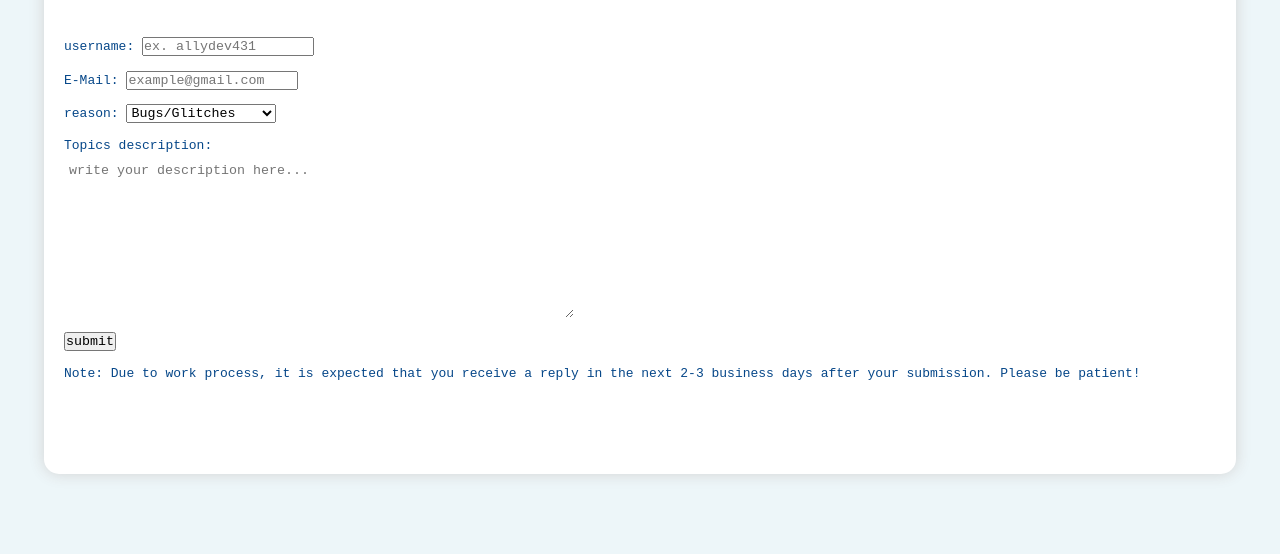
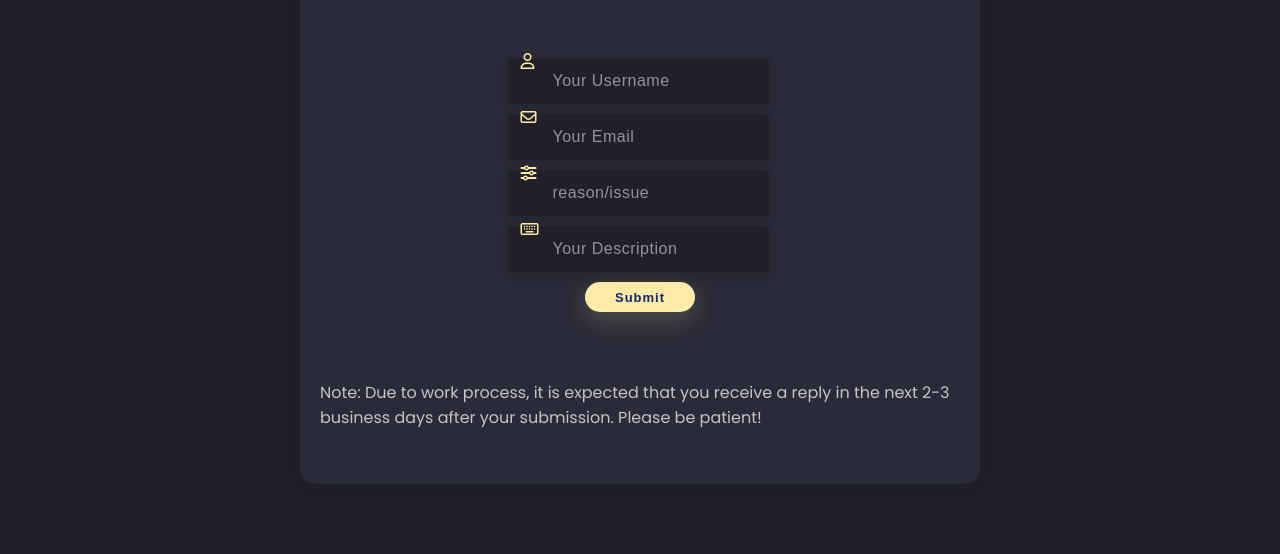
Before and after one commit to AllyyDev/Quiz, a plain HTML site: page feedback.html in a window 1280 px wide. Shown: the part 246-800 px from the top of the page. Drawn offline with Linux system fonts and the light colour scheme.

Commit message:
work on design, Feedback.html status: finished

```diff
--- a/feedback.html
+++ b/feedback.html
@@ -13,6 +13,7 @@
   <body>
     <div class="header">
       <img src="images/HomeL.png" id="icon" alt="" />
+      <p>Contact Us</p>
       <div class="links">
         <a href="index.html" class="linked">
           <i class="fa-classic fa-home"></i
@@ -28,53 +29,48 @@
           method="post"
           class="formFeed"
         >
-          <div class="feedUser">
-            <label for="username">username: </label>
+          <div class="inputCont">
             <input
               type="text"
-              id="username"
+              class="inputs"
               name="username"
-              placeholder="ex. allydev431"
+              placeholder="Your Username"
               minlength="5"
               maxlength="10"
+              required
             />
+            <i class="input-icon fa-regular fa-user"></i>
           </div>
 
-          <div class="feedMail">
-            <label for="mail">E-Mail: </label>
+          <div class="inputCont">
             <input
               type="email"
-              id="mail"
+              class="inputs"
               name="email"
-              placeholder="example@gmail.com"
+              placeholder="Your Email"
               required
             />
+            <i class="input-icon fa-regular fa-envelope"></i>
           </div>
 
-          <div class="feedIssue">
-            <label for="issue">reason: </label>
-            <select id="issue" name="select" required>
-              <option value="bugs">Bugs/Glitches</option>
-              <option value="idea">idea</option>
-              <option value="rating">general Feedback</option>
-              <option value="others">others...</option>
-            </select>
+          <div class="inputCont">
+            <input class="inputs" name="select" placeholder="reason/issue" required>
+            <i class="input-icon fa-solid fa-sliders"></i>
           </div>
 
-          <div class="descriptionFeed">
-            <label for="title">Topics description: </label>
-            <textarea
-              id="title"
+          <div class="inputCont">
+            <input
               name="textarea"
-              placeholder="write your description here..."
-              class="textBox"
-              maxlength="500"
+              placeholder="Your Description"
+              class="inputs"
+              maxlength="150"
               required
-            ></textarea>
+            ></input>
+            <i class="input-icon fa-regular fa-keyboard"></i>
           </div>
 
-          <div>
-            <button type="submit" class="buttons" id="submitBut">submit</button>
+          <div class="buttonFeed">
+            <button type="submit" class="buttons">submit</button>
           </div>
 
           <!-- Email response template set-up -->
--- a/style.css
+++ b/style.css
@@ -1,12 +1,14 @@
 /* overall styling */
+@import url("https://fonts.googleapis.com/css?family=Poppins:400,500,600,700,800,900");
+
 * {
   margin: 0;
   padding: 0;
-  font-family: monospace;
 }
 body {
   height: 95vh;
-  background-color: #edf6f9;
+  background-color: #1f2029;
+  font-family: "Poppins", sans-serif;
 }
 
 /* Header Styling */
@@ -19,6 +21,14 @@ body {
   margin-right: 10px;
   margin-left: 10px;
 }
+
+.header p {
+  color: #c4c3ca;
+  font-weight: 600;
+  font-size: 1.5rem;
+  margin-left: 40px;
+}
+
 .header .links {
   display: flex;
   margin-right: 25px;
@@ -38,28 +48,28 @@ body {
     linear,
     left top,
     right bottom,
-    from(#378991),
-    to(rgb(150, 212, 233))
+    from(#ffeba7),
+    to(#064789)
   );
   -webkit-background-clip: text;
   -webkit-text-fill-color: transparent;
 }
 .header .links .linked {
-  background-color: white;
+  background-color: #2a2b38;
   width: 32px;
   height: 32px;
   border-radius: 50%;
   display: flex;
   align-items: center;
   justify-content: center;
-  box-shadow: 0 0 5px #378991;
+  box-shadow: 0 8px 24px 0 rgba(255, 235, 167, 0.5);
   transition: width, 0.3s ease-out, opacity;
   opacity: 0.7;
 }
 .header .links .linked:hover {
   cursor: pointer;
-  background-color: white;
-  box-shadow: 0 0 12px #2f747a;
+  background-color: #3c3d4d;
+  box-shadow: 0 8px 24px 1px rgba(255, 235, 167, 1);
   width: 46px;
   height: 46px;
   transition: width, 0.1s ease-in, opacity;
@@ -89,11 +99,11 @@ body {
   align-items: center;
   justify-content: center;
   flex-wrap: wrap;
-  background-color: white;
+  background-color: #2a2b38;
   border-radius: 15px;
   padding: 20px;
-  box-shadow: 0 0 15px lightgray;
-  color: #064789;
+  box-shadow: 0 4px 8px 0 rgba(21, 21, 21, 0.2);
+  color: #c4c3ca;
 }
 .container .main .heading {
   display: flex;
@@ -101,10 +111,9 @@ body {
   justify-content: center;
   flex-wrap: wrap;
   width: 500px;
-  color: #0d3b66;
+  color: #c4c3ca;
 }
 .container .main .heading h1 {
-  font-family: "Times New Roman", Times, serif;
   font-size: 5pc;
 }
 .container .main .heading #topicsheading {
@@ -112,6 +121,7 @@ body {
 }
 .container .main .heading h4 {
   padding: 15px;
+  color: #ffeba7;
 }
 .container .main a {
   display: flex;
@@ -123,18 +133,38 @@ body {
 
 /* Buttons styling in main-section */
 .container .main a .buttons {
-  background-color: #83c5be;
+  margin-top: 5px;
+  border-radius: 30px;
+  height: 30px;
+  font-size: 13px;
+  font-weight: 600;
+  text-transform: capitalize;
+  -webkit-transition: all 200ms linear;
+  transition: all 200ms linear;
+  padding: 0 30px;
+  letter-spacing: 1px;
+  display: -webkit-inline-flex;
+  display: -ms-inline-flexbox;
+  display: inline-flex;
+  -webkit-align-items: center;
+  -moz-align-items: center;
+  -ms-align-items: center;
+  align-items: center;
+  -webkit-justify-content: center;
+  -moz-justify-content: center;
+  -ms-justify-content: center;
+  justify-content: center;
+  -ms-flex-pack: center;
+  text-align: center;
   border: none;
-  width: 100px;
-  height: 30px;
-  border-radius: 30px;
-  color: #edf6f9;
-  font-weight: bold;
-  font-family: Arial, Helvetica, sans-serif;
+  background-color: #ffeba7;
+  color: #102770;
+  box-shadow: 0 8px 24px 0 rgba(255, 235, 167, 0.2);
 }
-.container .main a .buttons:hover {
-  background-color: #0694a1;
+.container .main .buttons:hover {
+  background-color: #0d3b66;
   cursor: pointer;
+  color: #ffeba7;
 }
 
 /* Feedback-Page styling */
@@ -142,39 +172,176 @@ body {
   display: flex;
   justify-content: center;
   align-items: center;
-  margin-top: 70px;
+  margin-top: 40px;
 }
 
 .containerFeed .mainFeed {
   max-width: 100%;
-  width: 90%;
-  height: 65vh;
+  width: 50%;
+  height: 70vh;
   border-radius: 15px;
   display: flex;
-  justify-content: left;
+  justify-content: center;
+  align-items: center;
   flex-wrap: wrap;
-  background-color: white;
+  background-color: #2a2b38;
   padding: 20px;
-  box-shadow: 0 0 15px lightgray;
-  color: #064789;
+  box-shadow: 0 4px 8px 0 rgba(21, 21, 21, 0.2);
+  color: #c4c3ca;
 }
 
 .containerFeed .mainFeed .formFeed {
   display: grid;
-  justify-content: left;
+  justify-content: center;
+  align-items: center;
   width: 100%;
 }
 
-.containerFeed .mainFeed .formFeed .descriptionFeed {
+.containerFeed .mainFeed .formFeed .inputCont {
+  position: relative;
+  padding: 5px;
+  margin: 0;
   display: flex;
-  flex-direction: column;
-  justify-content: left;
+  align-items: center;
+  justify-content: center;
+  width: 95%;
 }
 
-.containerFeed .mainFeed .formFeed .descriptionFeed .textBox {
-  width: 500px;
-  height: 150px;
+.inputCont .inputs {
+  padding: 13px;
+  padding-left: 45px;
+  height: 20px;
+  width: 100%;
+  font-weight: 500;
+  border-radius: 4px;
+  font-size: 16px;
+  line-height: 48px;
+  letter-spacing: 0.5px;
+  outline: none;
+  color: #c4c3ca;
+  background-color: #1f2029;
+  border: none;
+  -webkit-transition: all 200ms linear;
+  transition: all 200ms linear;
+  box-shadow: 0 4px 8px 0 rgba(21, 21, 21, 0.2);
+}
+
+.inputs:focus,
+.inputs:active {
+  border: none;
+  outline: none;
+  box-shadow: 0 4px 8px 0 rgba(21, 21, 21, 0.2);
+}
+
+.input-icon {
+  position: absolute;
+  top: 0;
+  left: 18px;
+  height: 20px;
+  font-size: 16px;
+  line-height: 55px;
+  text-align: left;
+  color: #ffeba7;
+  -webkit-transition: all 200ms linear;
+  transition: all 200ms linear;
+}
+
+.inputCont .inputs:-ms-input-placeholder {
+  color: #c4c3ca;
+  opacity: 0.7;
+  -webkit-transition: all 200ms linear;
+  transition: all 200ms linear;
+}
+
+.inputCont .inputs::-moz-placeholder {
+  color: #c4c3ca;
+  opacity: 0.7;
+  -webkit-transition: all 200ms linear;
+  transition: all 200ms linear;
+}
+
+.inputCont .inputs:-moz-placeholder {
+  color: #c4c3ca;
+  opacity: 0.7;
+  -webkit-transition: all 200ms linear;
+  transition: all 200ms linear;
+}
+
+.inputCont .inputs::-webkit-input-placeholder {
+  color: #c4c3ca;
+  opacity: 0.7;
+  -webkit-transition: all 200ms linear;
+  transition: all 200ms linear;
+}
+
+.inputCont .inputs:focus:-ms-input-placeholder {
+  opacity: 0;
+  -webkit-transition: all 200ms linear;
+  transition: all 200ms linear;
+}
+
+.inputCont .inputs:focus::-moz-placeholder {
+  opacity: 0;
+  -webkit-transition: all 200ms linear;
+  transition: all 200ms linear;
+}
+
+.inputCont .inputs:focus:-moz-placeholder {
+  opacity: 0;
+  -webkit-transition: all 200ms linear;
+  transition: all 200ms linear;
+}
+
+.inputCont .inputs:focus::-webkit-input-placeholder {
+  opacity: 0;
+  -webkit-transition: all 200ms linear;
+  transition: all 200ms linear;
+}
+
+.buttonFeed {
   margin-top: 5px;
+  display: flex;
+  justify-content: center;
+}
+
+.formFeed .buttons {
+  border-radius: 30px;
+  height: 30px;
+  font-size: 13px;
+  font-weight: 600;
+  text-transform: capitalize;
+  -webkit-transition: all 200ms linear;
+  transition: all 200ms linear;
+  padding: 0 30px;
+  letter-spacing: 1px;
+  display: -webkit-inline-flex;
+  display: -ms-inline-flexbox;
+  display: inline-flex;
+  -webkit-align-items: center;
+  -moz-align-items: center;
+  -ms-align-items: center;
+  align-items: center;
+  -webkit-justify-content: center;
+  -moz-justify-content: center;
+  -ms-justify-content: center;
+  justify-content: center;
+  -ms-flex-pack: center;
+  text-align: center;
   border: none;
-  padding: 5px;
+  background-color: #ffeba7;
+  color: #102770;
+  box-shadow: 0 8px 24px 0 rgba(255, 235, 167, 0.2);
 }
+
+.formFeed .buttons:active,
+.formFeed .buttons:focus {
+  background-color: #102770;
+  color: #ffeba7;
+  box-shadow: 0 8px 24px 0 rgba(16, 39, 112, 0.2);
+}
+
+.formFeed .buttons:hover {
+  background-color: #102770;
+  color: #ffeba7;
+  box-shadow: 0 8px 24px 0 rgba(16, 39, 112, 0.2);
+}
```
Also changed, not shown: index.html (+1 -0 lines), topics.html (+1 -0 lines), Notes.txt (added), images/HomeL.png.
